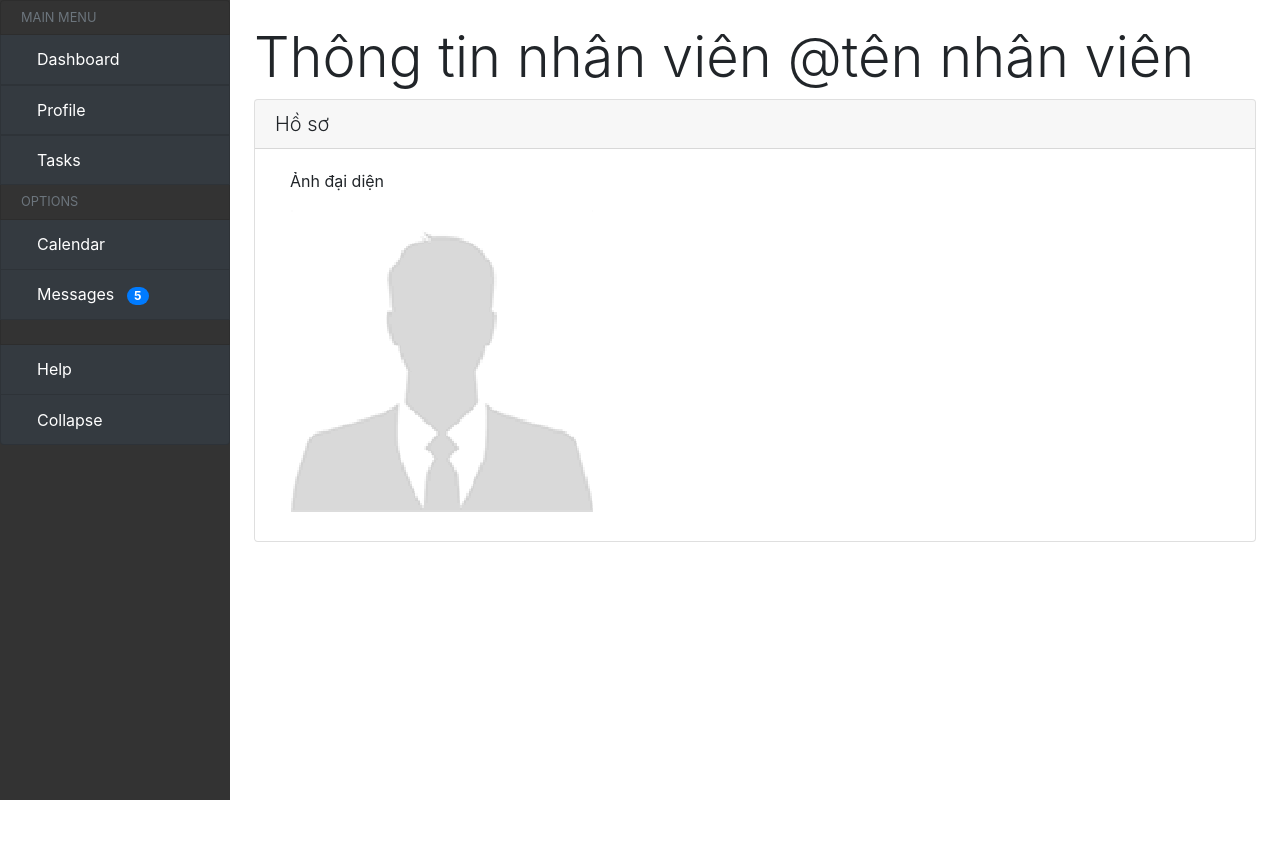
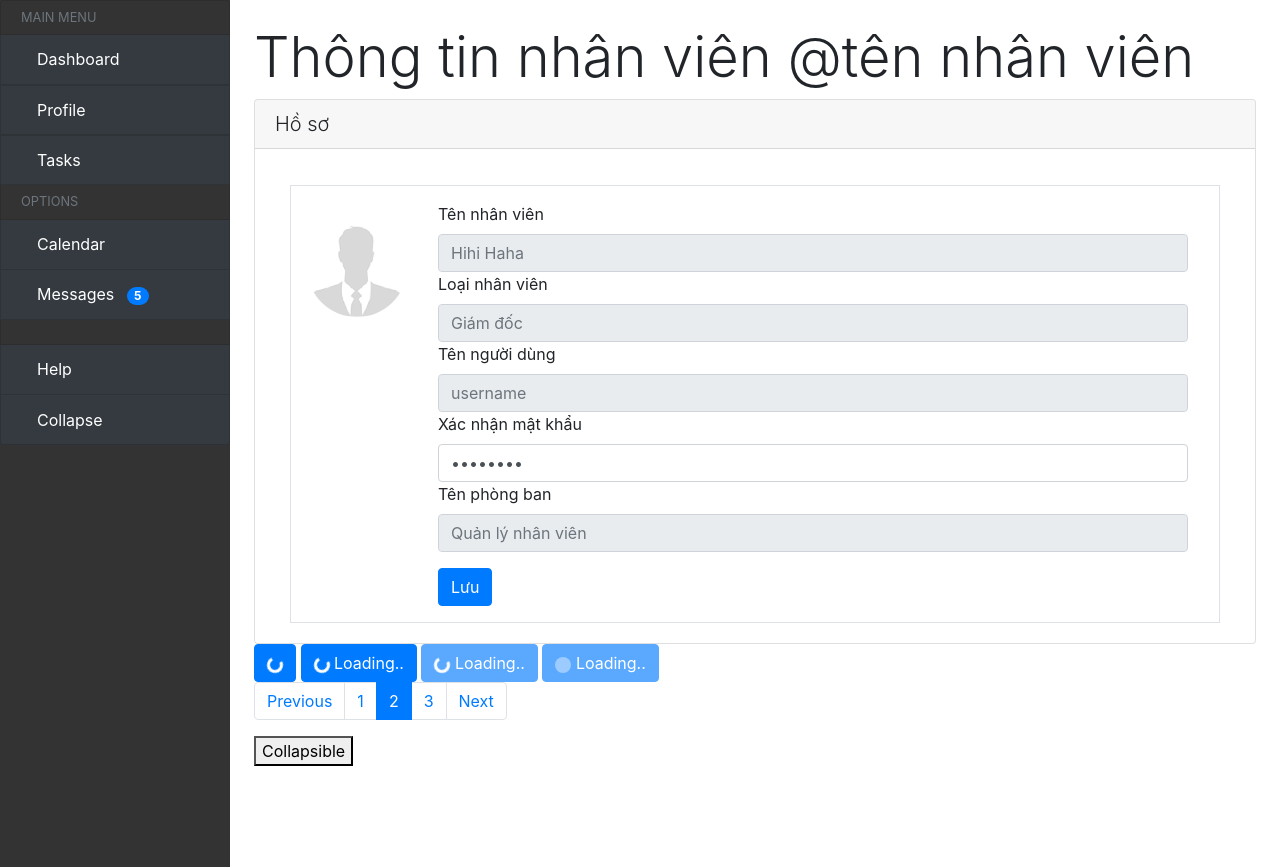
Before and after one commit to anhdung19050302/WebCk, a PHP site: page /Employee/Profile.php in a window 1280 px wide. Shown: the part 56-923 px from the top of the page. Before the commit the page ends 856 px from the top, so only its background shows below. Run offline with PHP 8.4, Linux system fonts and the light colour scheme.

Commit message:
new update

```diff
--- a/Employee/Profile.php
+++ b/Employee/Profile.php
@@ -29,34 +29,97 @@
         <div class="col p-4">
             <h1 class="display-4">Thông tin nhân viên @tên nhân viên</h1>
             <div class="card">
+
                 <h5 class="card-header font-weight-light">Hồ sơ</h5>
                 <div class="card-body">
                     <!-- The first line takes photos and employee information -->
-                    <div class="container">
-                        <p>Ảnh đại diện</p>
+                    <div class="container mt-3">
                         <!--avatar-->
-                        <div class="avatar-container">
+                        <div class="avatar-container media border p-3">
                             <!--show avatar-->
                             <label for="imageFile">
-                                <img src="../images/avatar.png" id="image" alt="avatar">
+                                <img src="../images/avatar.png" id="image" alt="avatar" class="mr-3 mt-3 rounded-circle" style="width:100px;">
                             </label>
-                            <!--<img src="" id="image" class="avatar uploaded" src="/imgae/avatar.png" alt="avatar">-->
                             <input type="file" name="input-img" id="imageFile" style="display: none;" onchange="chooseFile(this)" accept="image/gif, image/jpeg, image/png">
-                            <!--
-                                <button>Browse File</button>
-                                <input type="file" hidden>
-                            -->
-                        </div>
+
+
                         <div>
                             <!--proflie 1-->
                         </div>
+                            <div class="container">
+                                <form action="/action_page.php">
+                                    <div class="form-group">
+                                        <label for="username">Tên nhân viên</label>
+                                        <input readonly value="" name="username" id="username" type="text" class="form-control" placeholder="Hihi Haha">
+
+                                        <label for="LoaiNV">Loại nhân viên</label>
+                                        <input readonly value="" type="text" class="form-control" id="LoaiNV" placeholder="Giám đốc" name="LoaiNV">
+
+                                        <label for="username">Tên người dùng</label>
+                                        <input readonly value="" name="username" id="username" type="text" class="form-control" placeholder="username">
+
+                                        <label for="pass2">Xác nhận mật khẩu</label>
+                                        <input value="********" name="pass-confirm" required class="form-control" type="password" placeholder="Xác nhận mật khẩu" id="pass2">
+
+                                        <label for="TenPB">Tên phòng ban</label>
+                                        <input readonly value="" type="text" class="form-control" id="TebPB" placeholder="Quản lý nhân viên" name="TenPB">
+
+                                    </div>
+                                    <button type="submit" class="btn btn-primary">Lưu</button>
+                                </form>
+                            </div>
                     </div>
                 </div>
             </div>
-            <div>
+        </div><!-- Main Col END -->
+        <div>
+                <button class="btn btn-primary">
+                    <span class="spinner-border spinner-border-sm"></span>
+                    </button>
+
+                    <button class="btn btn-primary">
+                    <span class="spinner-border spinner-border-sm"></span>
+                    Loading..
+                    </button>
+
+                    <button class="btn btn-primary" disabled>
+                    <span class="spinner-border spinner-border-sm"></span>
+                    Loading..
+                    </button>
+
+                    <button class="btn btn-primary" disabled>
+                    <span class="spinner-grow spinner-grow-sm"></span>
+                    Loading..
+                    </button>
 
             </div>
-        </div><!-- Main Col END -->
+
+            <div>
+                <ul class="pagination">
+                    <li class="page-item"><a class="page-link" href="#">Previous</a></li>
+                    <li class="page-item"><a class="page-link" href="#">1</a></li>
+                    <li class="page-item active"><a class="page-link" href="#">2</a></li>
+                    <li class="page-item"><a class="page-link" href="#">3</a></li>
+                    <li class="page-item"><a class="page-link" href="#">Next</a></li>
+                </ul>
+            </div>
+            <div>
+                <button data-toggle="collapse" data-target="#demo">Collapsible</button>
+
+                <div id="demo" class="collapse">
+                Lorem ipsum dolor text....
+                </div>
+            </div>
+            <div>
+                <div class="toast">
+                    <div class="toast-header">
+                        Toast Header
+                    </div>
+                    <div class="toast-body">
+                        Some text inside the toast body
+                    </div>
+                </div>
+            </div>
     </div><!-- body-row END -->
 
 	<script src="https://ajax.googleapis.com/ajax/libs/jquery/3.5.1/jquery.min.js"></script>
--- a/Employee/test.css
+++ b/Employee/test.css
@@ -1,6 +1,3 @@
-.contaner{
-    width: 100%;
-}
 .avatar {
     object-fit: contain;
     max-width: 100%;
```
